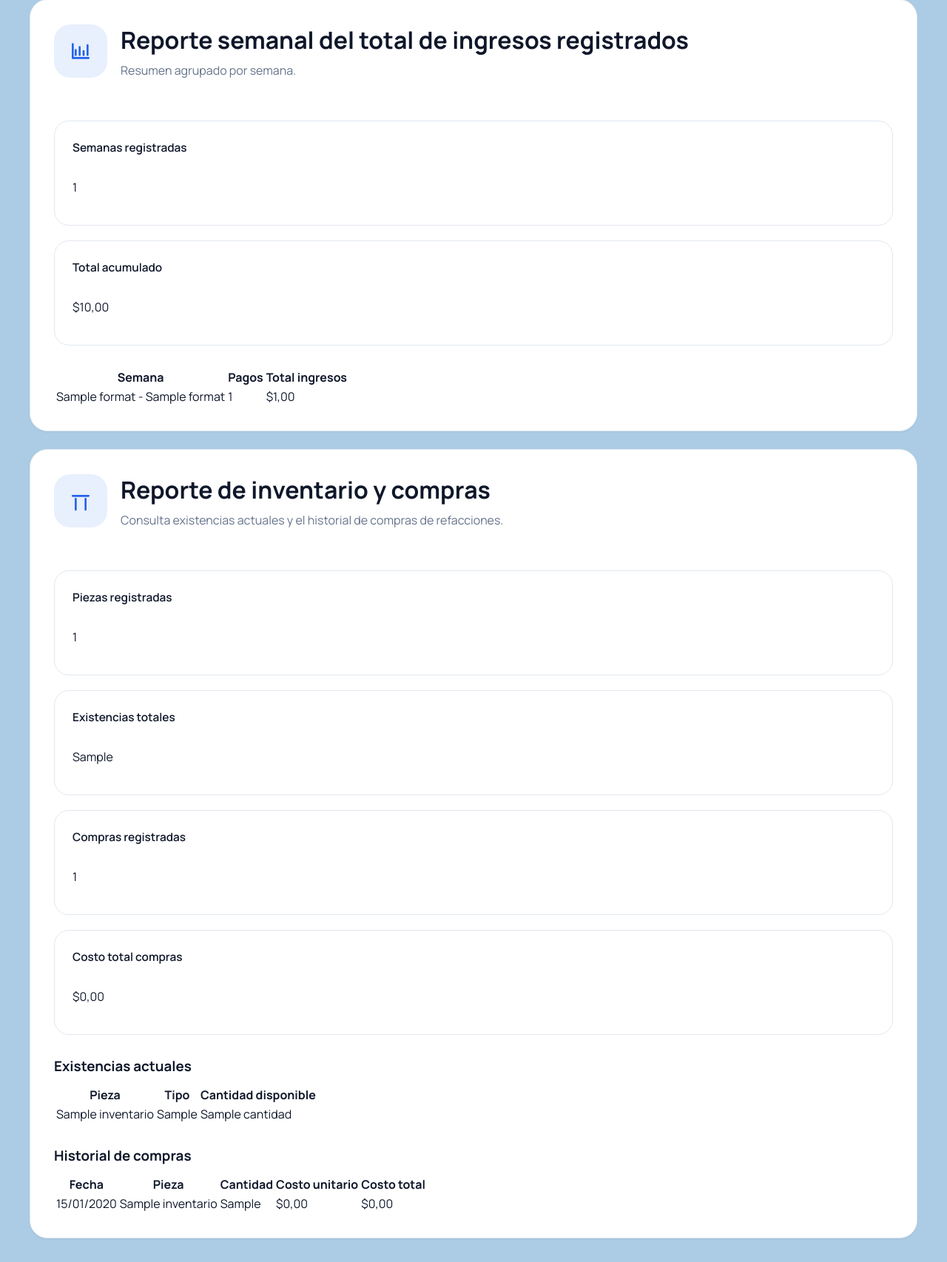
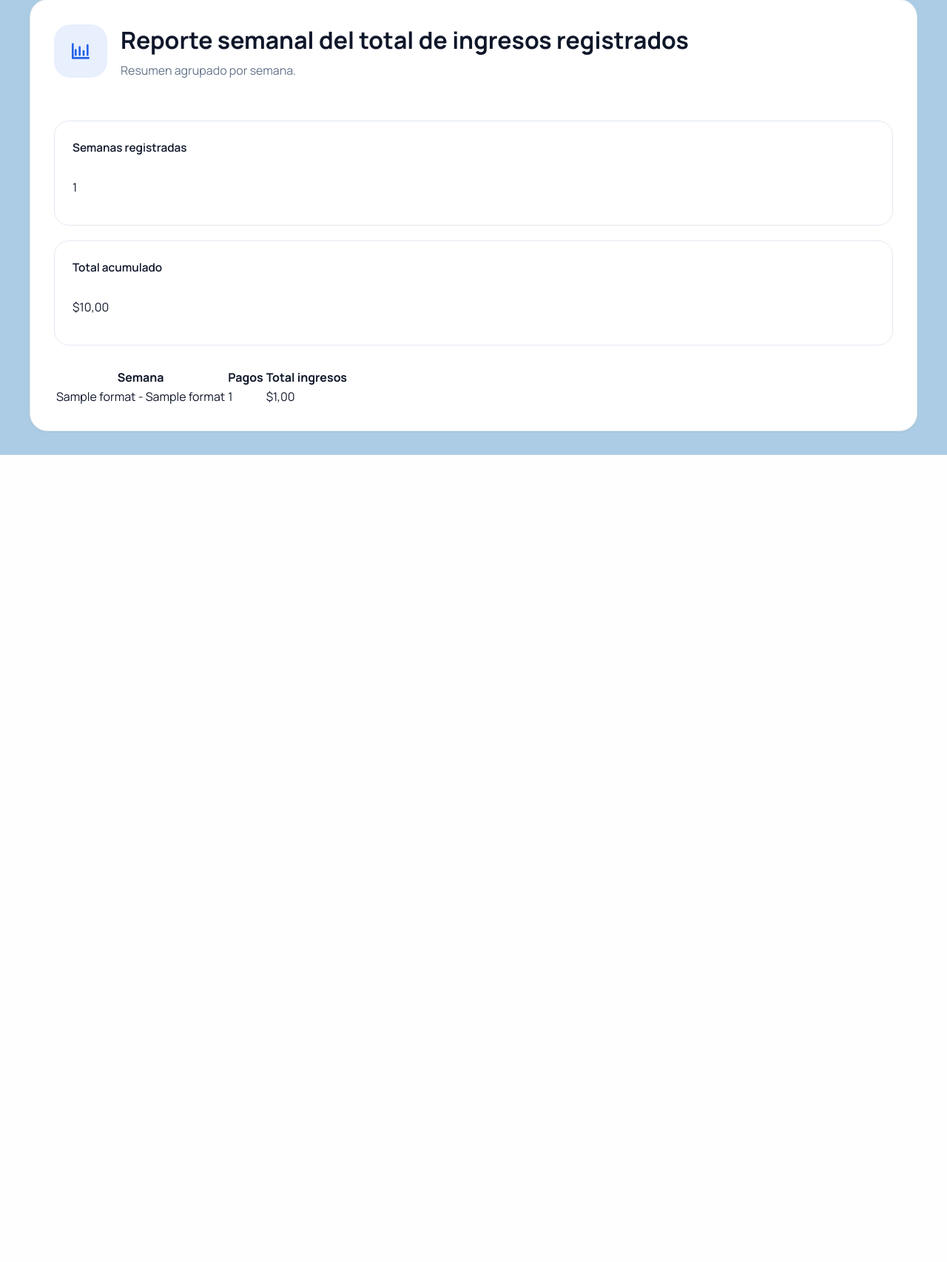
Before and after one commit to ogjo240049/SIGES, a Laravel app: template SIGES/resources/views/reportes/index.blade.php in a window 1280 px wide. Shown: the part 3505-5211 px from the top of the page at 74% size. After the commit the page ends 4120 px from the top, so only its background shows below. Run offline with Laravel 12, Linux system fonts and the light colour scheme; the template is opened without the code that fills it: most values are stand-ins (such as "Sample title", 1, 10 or a date in 2020); some web fonts are replaced.

Commit message:
Correcciones en reportes

```diff
--- a/SIGES/resources/views/reportes/index.blade.php
+++ b/SIGES/resources/views/reportes/index.blade.php
@@ -50,7 +50,6 @@
                         <option value="unidad" @selected(request('reporte') === 'unidad')>Reporte de pagos por unidad de taxi</option>
                         <option value="fechas" @selected(request('reporte') === 'fechas')>Reporte de pagos por rango de fechas</option>
                         <option value="semanal" @selected(request('reporte') === 'semanal')>Reporte semanal del total de ingresos registrados</option>
-                        <option value="inventario_compras" @selected(request('reporte') === 'inventario_compras')>Reporte de inventario y compras</option>
                     </select>
                 </div>
             </div>
@@ -309,77 +308,6 @@
         </section>
     @endif
 
-    @if($reporteInventarioCompras)
-        <section class="panel" style="margin-top: 24px;">
-            <div class="panel-header">
-                <div class="panel-icon">
-                    <svg viewBox="0 0 24 24" fill="none" xmlns="http://www.w3.org/2000/svg">
-                        <path d="M4 7H20" stroke="currentColor" stroke-width="2" stroke-linecap="round"/>
-                        <path d="M7 21V10" stroke="currentColor" stroke-width="2" stroke-linecap="round"/>
-                        <path d="M17 21V10" stroke="currentColor" stroke-width="2" stroke-linecap="round"/>
-                    </svg>
-                </div>
-                <div>
-                    <h2>Reporte de inventario y compras</h2>
-                    <p>Consulta existencias actuales y el historial de compras de refacciones.</p>
-                </div>
-            </div>
-
-            <div class="panel-separator"></div>
-            <div class="field-grid">
-                <div class="field-card"><span class="field-label">Piezas registradas</span><p>{{ $reporteInventarioCompras['total_piezas'] }}</p></div>
-                <div class="field-card"><span class="field-label">Existencias totales</span><p>{{ $reporteInventarioCompras['existencias_totales'] }}</p></div>
-                <div class="field-card"><span class="field-label">Compras registradas</span><p>{{ $reporteInventarioCompras['total_compras'] }}</p></div>
-                <div class="field-card"><span class="field-label">Costo total compras</span><p>${{ number_format((float) $reporteInventarioCompras['costo_total_compras'], 2, ',', '.') }}</p></div>
-            </div>
-
-            <div class="panel-separator"></div>
-            <h3 style="margin: 0 0 12px 0;">Existencias actuales</h3>
-            <table>
-                <thead>
-                    <tr>
-                        <th>Pieza</th>
-                        <th>Tipo</th>
-                        <th>Cantidad disponible</th>
-                    </tr>
-                </thead>
-                <tbody>
-                    @foreach($reporteInventarioCompras['inventarios'] as $item)
-                        <tr>
-                            <td>{{ $item->nombre_pieza }}</td>
-                            <td>{{ $item->tipo_pieza }}</td>
-                            <td>{{ $item->cantidad }}</td>
-                        </tr>
-                    @endforeach
-                </tbody>
-            </table>
-
-            <div class="panel-separator"></div>
-            <h3 style="margin: 0 0 12px 0;">Historial de compras</h3>
-            <table>
-                <thead>
-                    <tr>
-                        <th>Fecha</th>
-                        <th>Pieza</th>
-                        <th>Cantidad</th>
-                        <th>Costo unitario</th>
-                        <th>Costo total</th>
-                    </tr>
-                </thead>
-                <tbody>
-                    @foreach($reporteInventarioCompras['compras'] as $compra)
-                        <tr>
-                            <td>{{ $compra->fecha->format('d/m/Y') }}</td>
-                            <td>{{ $compra->inventario?->nombre_pieza ?? 'Pieza eliminada' }}</td>
-                            <td>{{ $compra->cantidad_compra }}</td>
-                            <td>${{ number_format((float) $compra->precio_unitario, 2, ',', '.') }}</td>
-                            <td>${{ number_format((float) $compra->precio_unitario * (int) $compra->cantidad_compra, 2, ',', '.') }}</td>
-                        </tr>
-                    @endforeach
-                </tbody>
-            </table>
-        </section>
-    @endif
 
     <style>
         .report-fields {
```
